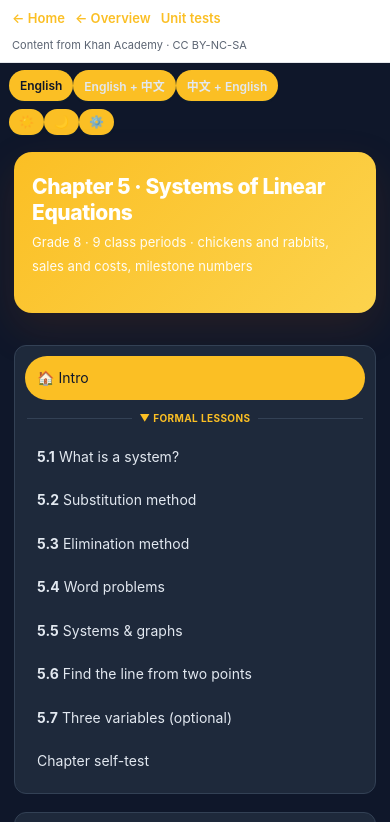
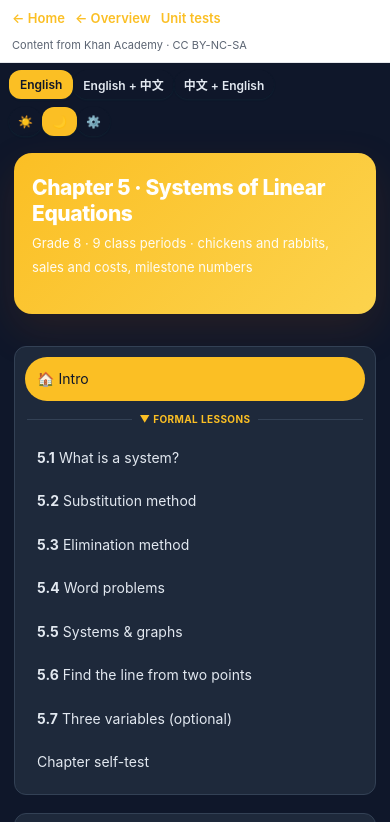
Before and after one commit to cirecire/cirechen-test, a plain HTML site: page ch05.html in a window 390 px wide. Both pictures are taken after a click on the button "夜间 · Night". Shown: the top 822 px of the page. Drawn offline with Linux system fonts and the light colour scheme.

Commit message:
night mode: selected language/theme pill readable (dark ink on accent) + phone top bars de-floated — small-screen pass (2026-11-27)

```diff
--- a/ch05.html
+++ b/ch05.html
@@ -96,7 +96,7 @@ header p, header .en, header .zh{ opacity:1; }
 
 .langbar{position:fixed;top:8px;right:10px;z-index:300;display:inline-flex;align-items:center;background:#fff;border:1px solid var(--line);border-radius:999px;padding:3px;box-shadow:0 2px 12px rgba(0,0,0,.15)}
 .langseg{display:inline-flex}
-.langseg button{background:transparent;color:#374151;border:none;padding:6px 11px;font-size:12px;cursor:pointer;font-family:inherit;border-radius:999px;white-space:nowrap}
+.langseg button:not(.on){background:transparent;color:#374151;border:none;padding:6px 11px;font-size:12px;cursor:pointer;font-family:inherit;border-radius:999px;white-space:nowrap}
 .langseg button.on{background:var(--accent);color:#fff}
 @media(max-width:680px){.langbar{top:6px;right:6px}.langseg button{padding:5px 8px;font-size:11px}}
 
@@ -175,8 +175,8 @@ html[data-theme="dark"] .opt,
 html[data-theme="dark"] button.choice,
 html[data-theme="dark"] button.ghost,
 html[data-theme="dark"] button.secondary,
-html[data-theme="dark"] .langseg button,
-html[data-theme="dark"] .themseg button{color:var(--text)!important}
+html[data-theme="dark"] .langseg button:not(.on),
+html[data-theme="dark"] .themseg button:not(.on){color:var(--text)!important}
 html[data-theme="dark"] button.ghost,
 html[data-theme="dark"] button.secondary{background:var(--card2)!important}
 html[data-theme="dark"] .nav-i.on,
@@ -213,7 +213,7 @@ html[data-theme="dark"] .bridge .bl{color:#92400e!important}
 /* ===== Theme switch (fixed, under the language switch) ===== */
 .themebar{position:fixed;top:44px;right:12px;z-index:300;display:inline-flex;align-items:center;background:var(--card);border:1px solid var(--line);border-radius:999px;padding:3px;box-shadow:0 2px 12px rgba(0,0,0,.15)}
 .themseg{display:inline-flex}
-.themseg button{background:transparent;color:var(--text);border:none;padding:5px 9px;font-size:13px;cursor:pointer;font-family:inherit;border-radius:999px;line-height:1}
+.themseg button:not(.on){background:transparent;color:var(--text);border:none;padding:5px 9px;font-size:13px;cursor:pointer;font-family:inherit;border-radius:999px;line-height:1}
 .themseg button.on{background:var(--accent);color:#fff}
 @media(max-width:680px){.themebar{top:36px;right:6px}.themseg button{padding:4px 7px;font-size:12px}}
 </style>
```
